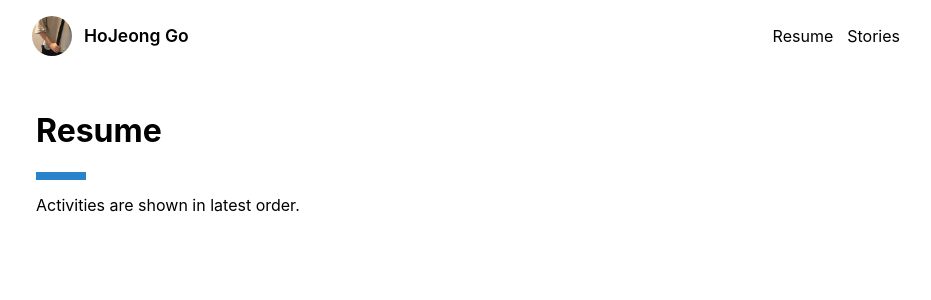
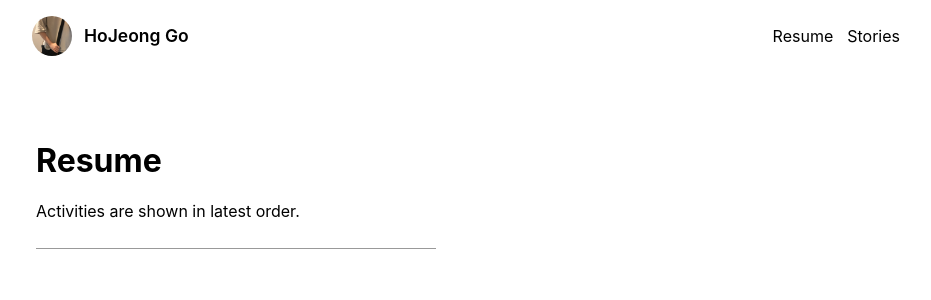
Before and after one commit to seia-soto/atwork, a Next.js app: page /resume in a window 1280 px wide. Shown: the top 300 px of the page, without its empty margins (174-1105 px from the left). Built offline with nearby package versions, Linux system fonts and the light colour scheme; a web font is replaced by a local one.

Commit message:
feat(component): add full divider

```diff
--- a/src/components/Divider.tsx
+++ b/src/components/Divider.tsx
@@ -5,3 +5,19 @@ export const Featured = styled('div', {
   height: '8px',
   width: '50px'
 })
+
+export const Full = styled('div', {
+  background: 'rgba(0,0,0,.4)',
+  height: '1px',
+  maxWidth: '100%',
+  width: '400px',
+  margin: '28px auto',
+
+  variants: {
+    location: {
+      left: {
+        marginLeft: 0
+      }
+    }
+  }
+})
--- a/src/pages/resume.tsx
+++ b/src/pages/resume.tsx
@@ -1,6 +1,7 @@
 import type { NextPage } from 'next'
 import Container from '../components/Container'
 import * as Divider from '../components/Divider'
+import * as Header from '../components/Header'
 import Navigation from '../layouts/Navigation'
 
 interface IPageProps {}
@@ -8,12 +9,18 @@ interface IPageProps {}
 const Page: NextPage<IPageProps> = (props: IPageProps) => {
   return (
     <>
-      <Navigation />
-      <Container size='md'>
-        <h1>Resume</h1>
-        <Divider.Featured />
-        <p>Activities are shown in latest order.</p>
-      </Container>
+      <Header.Wrapper>
+        <Navigation />
+        <Header.Context layout='sub'>
+          <Container size='md'>
+            <h1>Resume</h1>
+            <p>
+              Activities are shown in latest order.
+            </p>
+            <Divider.Full location='left' />
+          </Container>
+        </Header.Context>
+      </Header.Wrapper>
     </>
   )
 }
```
